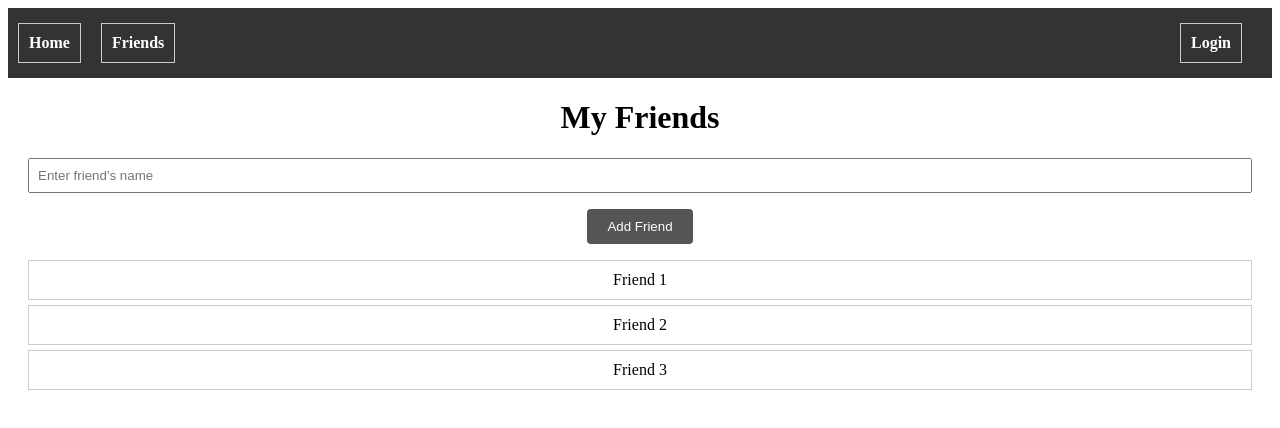
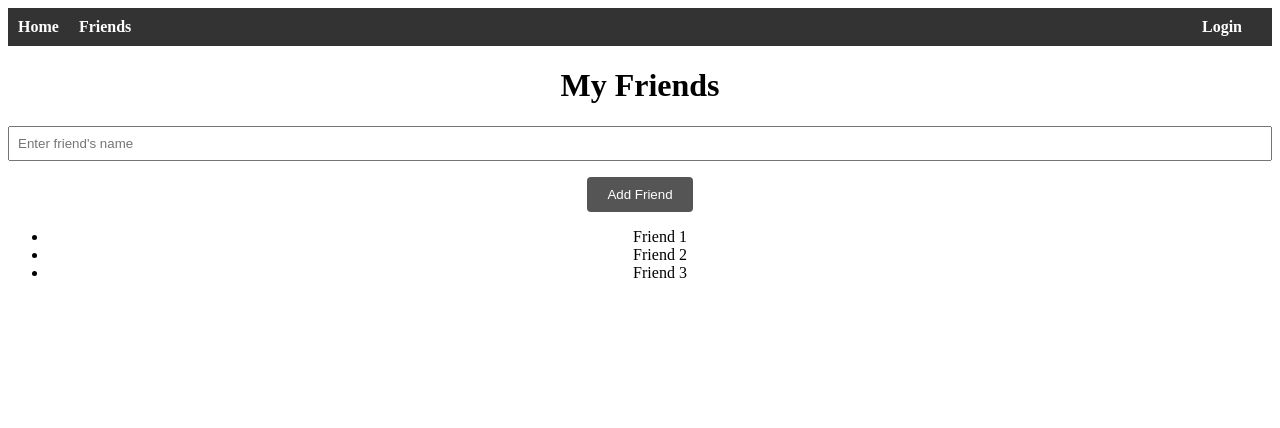
Before and after one commit to pennyb0i/E2EChatApp, a React (Create React App) app in the folder e2e-frontend/: page /friends in a window 1280 px wide. Shown: the top 428 px of the page. Built offline with nearby package versions, Linux system fonts and the light colour scheme.

Commit message:
initial react push

```diff
--- a/e2e-frontend/src/pages/friends/components/friendsView.css
+++ /dev/null
@@ -1,23 +0,0 @@
-.App {
-    text-align: center;
-    margin: 20px;
-}
-
-input {
-    margin-right: 10px;
-}
-
-button {
-    cursor: pointer;
-}
-
-ul {
-    list-style-type: none;
-    padding: 0;
-}
-
-li {
-    margin: 5px 0;
-    padding: 10px;
-    border: 1px solid #ccc;
-}
--- a/e2e-frontend/src/pages/friends/components/friendsView.js
+++ /dev/null
@@ -1,48 +0,0 @@
-import "./friendsView.css"
-import React, { useState } from 'react';
-import styled from 'styled-components';
-
-const Friends = () => {
-    const [friends, setFriends] = useState([
-        'Friend 1',
-        'Friend 2',
-        'Friend 3',
-    ]);
-
-    const [searchValue, setSearchValue] = useState('');
-
-    const addFriend = () => {
-        if (searchValue.trim() !== '') {
-            setFriends([...friends, searchValue]);
-            setSearchValue(''); // Clear the search bar after adding a friend
-        }
-    };
-
-    return (
-        <>
-            <div className="App">
-                <h1>My Friends</h1>
-
-                {/* Search bar for adding new friends */}
-                <div>
-                    <input
-                        type="text"
-                        placeholder="Enter friend's name"
-                        value={searchValue}
-                        onChange={(e) => setSearchValue(e.target.value)}
-                    />
-                    <button onClick={addFriend}>Add Friend</button>
-                </div>
-
-                {/* List of friends */}
-                <ul>
-                    {friends.map((friend, index) => (
-                        <li key={index}>{friend}</li>
-                    ))}
-                </ul>
-            </div>
-        </>
-    );
-};
-
-export default Friends;
--- a/e2e-frontend/src/pages/friends/friends.css
+++ b/e2e-frontend/src/pages/friends/friends.css
@@ -0,0 +1,23 @@
+.App {
+    text-align: center;
+    margin: 20px;
+}
+
+input {
+    margin-right: 10px;
+}
+
+button {
+    cursor: pointer;
+}
+
+ul {
+    list-style-type: none;
+    padding: 0;
+}
+
+li {
+    margin: 5px 0;
+    padding: 10px;
+    border: 1px solid #ccc;
+}
--- a/e2e-frontend/src/pages/friends/friends.js
+++ b/e2e-frontend/src/pages/friends/friends.js
@@ -1,6 +1,5 @@
 import Header from "../../components/header/header";
 import React, { useState } from 'react';
-import FriendsView from "./components/friendsView";
 
 const Friends = () => {
     const [friends, setFriends] = useState([
```
Also changed, not shown: e2e-frontend/src/components/header/header.js (+0 -12 lines).
